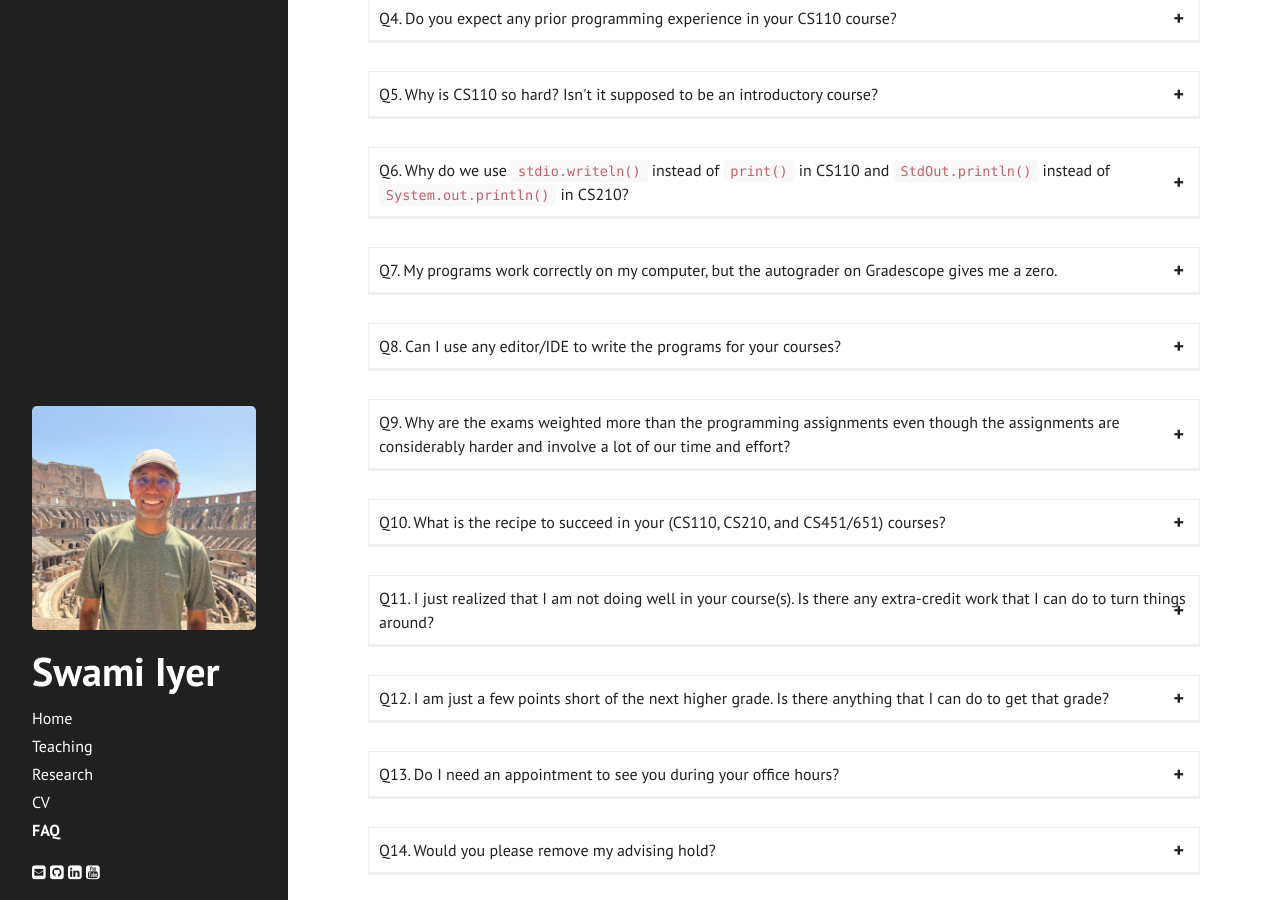
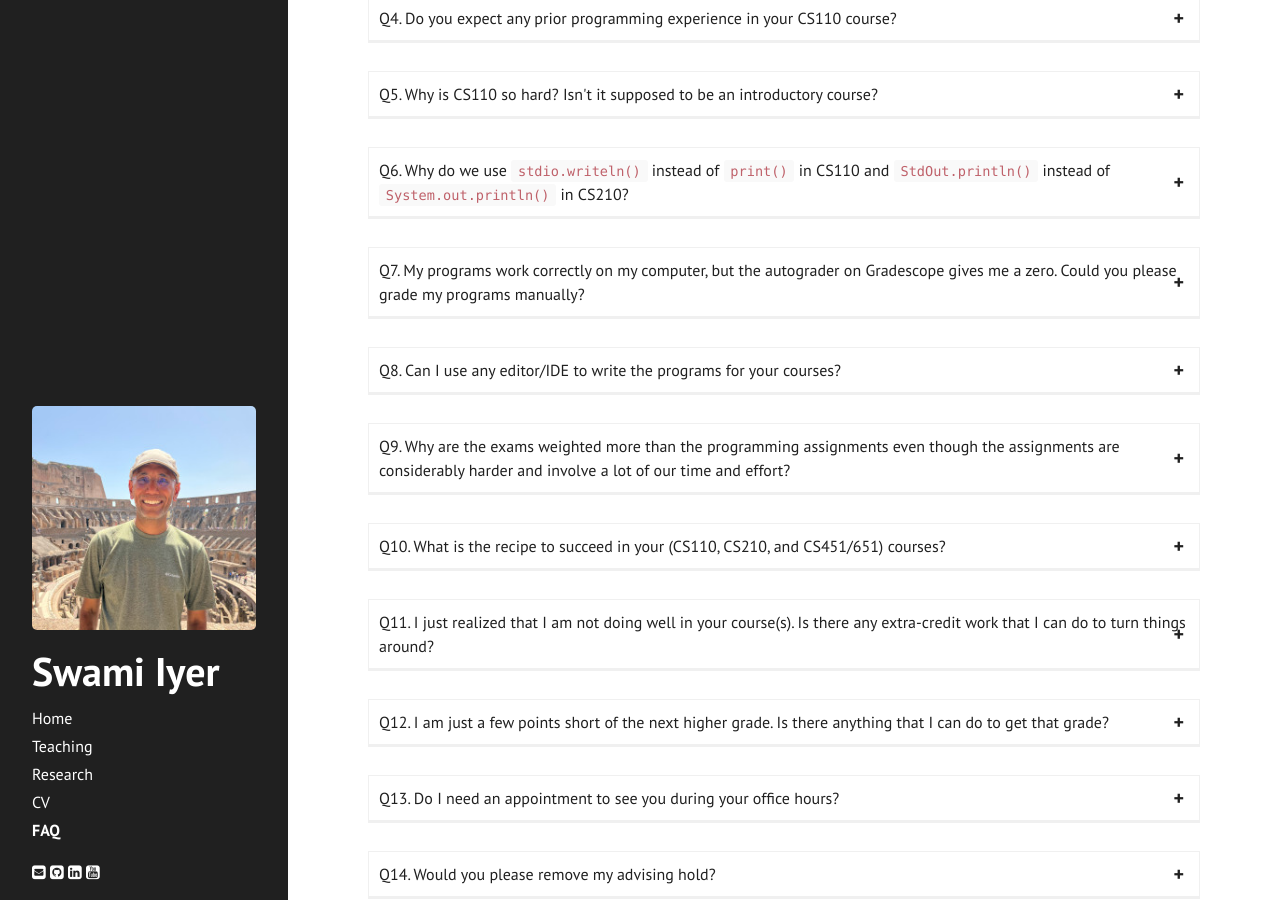
Before and after one commit to swamiiyer/swamiiyer.github.io, a Jekyll site: the page built from _pages/faq.md, in a window 1280 px wide and 900 px high, scrolled down 401 px. Built offline with Jekyll 4.4.1, drawn with Linux system fonts in a browser that asks for light colours; nearby versions of some CDN libraries.

Commit message:
Minor change

```diff
--- a/_data/faqs.yml
+++ b/_data/faqs.yml
@@ -16,7 +16,7 @@
 - title: Why do we use <code>stdio.writeln()</code> instead of <code>print()</code> in CS110 and <code>StdOut.println()</code> instead of <code>System.out.println()</code> in CS210?
   body:
 
-- title: My programs work correctly on my computer, but the autograder on Gradescope gives me a zero.
+- title: My programs work correctly on my computer, but the autograder on Gradescope gives me a zero. Could you please grade my programs manually?
   body:
 
 - title: Can I use any editor/IDE to write the programs for your courses?
```
